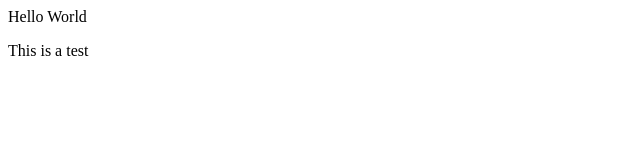
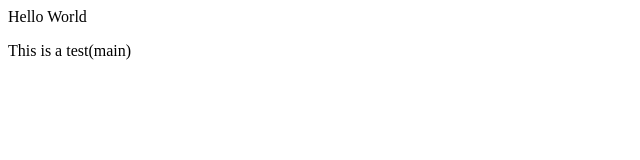
Before and after one commit to YashimaArora/LocalCodeRepo, a plain HTML site: page index.html in a window 1280 px wide. Shown: the full height of the page, 0-640 px from the left. Drawn offline with Linux system fonts and the light colour scheme.

Commit message:
added main in main

```diff
--- a/index.html
+++ b/index.html
@@ -1,3 +1,3 @@
 <p>Hello World
 </p>
-<p>This is a test</p>
+<p>This is a test(main)</p>
```
